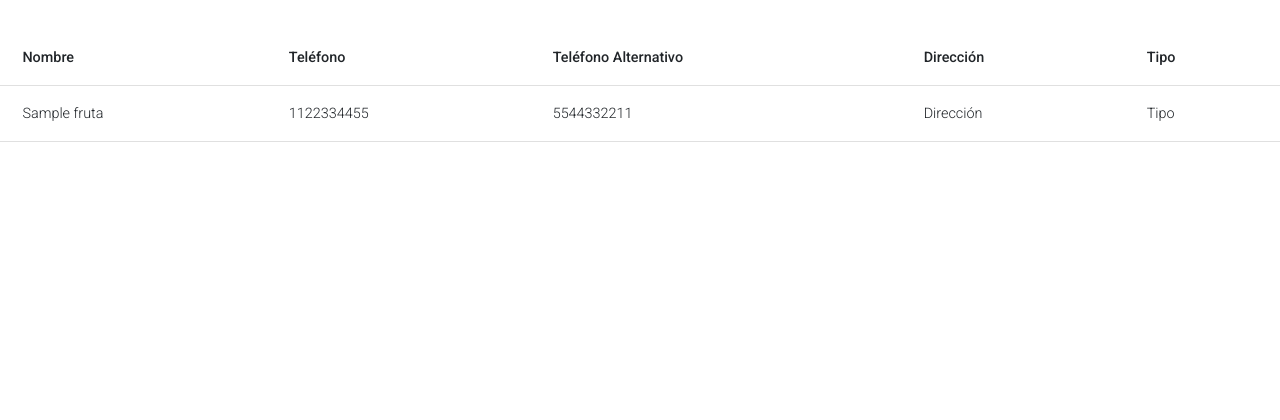
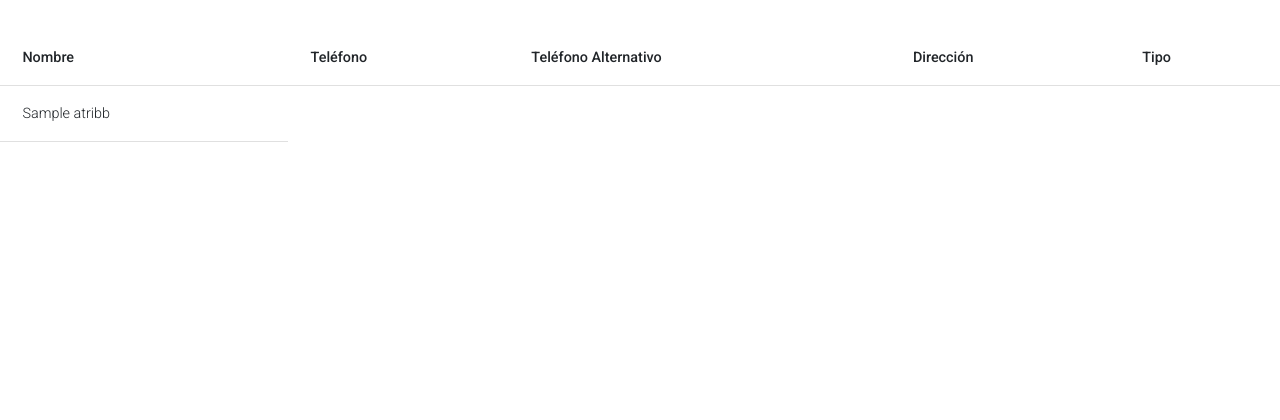
Before and after one commit to aydis20P/SocorritoMixcoacST, a Django app: template mockups/templates/busqueda-cliente.html in a window 1280 px wide. Shown: the part 148-568 px from the top of the page. Run offline with Django 3.2, Linux system fonts and the light colour scheme; the template is opened without the code that fills it: most values are stand-ins (such as "Sample title", 1, 10 or a date in 2020); some libraries are stand-ins or nearby versions.

Commit message:
busuqeda-cliente, simulando query de cliente

```diff
--- a/mockups/templates/busqueda-cliente.html
+++ b/mockups/templates/busqueda-cliente.html
@@ -6,6 +6,7 @@
 {% endblock head %}
 
 {% block content %}
+    {% if clientes %}
         <table class="table">
             <thead>
             <tr>
@@ -17,15 +18,14 @@
             </tr>
             </thead>
             <tbody>
-        {% for f in frutas %}
+            {% for cliente in clientes %}
                 <tr>
-            <td>{{ f }}</td>
-            <td>1122334455</td>
-            <td>5544332211</td>
-            <td>Dirección</td>
-            <td>Tipo</td>
+                    {% for atribb in cliente %}
+                    <td>{{ atribb }}</td>
+                    {% endfor %}
                 </tr>
             {% endfor %}
             </tbody>
         </table>
+    {% endif %}
 {% endblock content %}
--- a/mockups/views.py
+++ b/mockups/views.py
@@ -7,7 +7,10 @@
 def busqueda_cliente(request):
 
      #Aquí se trabaja toda la lógica del negocio
+     clientes = []
+     cliente = ["Homero", "1122334455", "5544332211", "Avenida Siempre Viva, 109", "Frecuente"]
+     clientes.append(cliente)
 
      context = {}
-     context['frutas'] = ["manzana", "platano", "cereza"]
+     context['clientes'] = clientes
      return render(request, 'busqueda-cliente.html', context)
```
Lines whose indentation alone changed are shown as unchanged.
